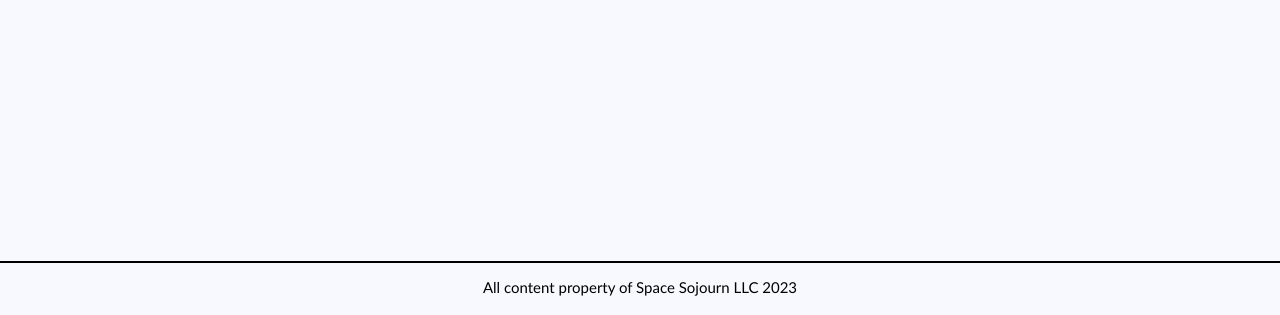
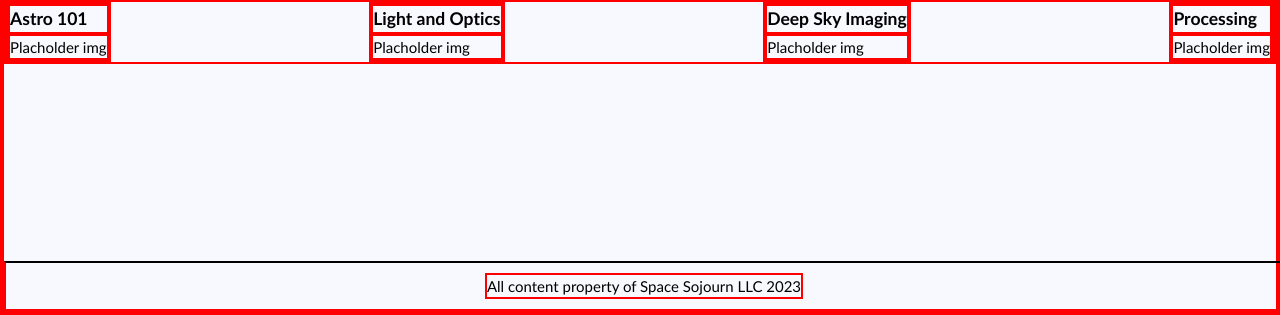
Before and after one commit to moose2d/moose2d.github.io, a website: page index.html in a window 1280 px wide. Shown: the part 489-804 px from the top of the page. Drawn offline with Linux system fonts and the light colour scheme.

Commit message:
Updated main page layout and added a thumbnails class div to stylesheet

```diff
--- a/css/style.css
+++ b/css/style.css
@@ -97,6 +97,11 @@ select {
   }
 }
 
+  body {
+    font-size: 15px;
+    font-family: Optima, sans-serif;
+    background: ghostwhite;
+  }
 /* Utility Classes */
 
 .visually-hidden {
@@ -240,10 +245,17 @@ select {
     justify-self: right;
   }
 
+
+  .thumbnails {
+    display: flex;
+    justify-content: space-between;
+  }
+
   /* General Stylings */
 
   .container {
     display: flex;
+    height: 100%;
   }
 
   .image-gallery{
@@ -268,6 +280,16 @@ select {
     margin-right: 5px;
   }
 
+  .content-window {
+    height: 100%;
+  }
+
+  .section-title h1{
+    text-align: center;
+    justify-self: center;
+    align-self: center;
+  }
+
   .button {
     border: none;
     color: var(--clr-nebula-lightblue);
@@ -275,14 +297,8 @@ select {
     border-radius: 8px;
   }
 
-  body {
-    font-size: 15px;
-    font-family: Optima, sans-serif;
-    background: ghostwhite;
-  }
-
 /* Red Box Border to Help with Seeing Layout */
 /* Disable for production */
 * {
-  /*border: 2px solid red;*/
+  border: 2px solid red;
 }
--- a/index.html
+++ b/index.html
@@ -48,7 +48,7 @@
 				<li> <a href="https://www.pixinsight.com"> PixInsight </a> </li>
 			</ul>
 		</div>
-		<div class = "content-window">
+		<div class ="content-window">
 			<h2> Why "Sojourn"?</h2>
 			<p>What does "sojourn" mean? The word <em>sojourn</em> refers to a temporary stay somewhere. In the timeline of the universe, life will only occupy an unbelievably small fraction of it (watch this video by <a href="https://www.youtube.com/watch?v=uD4izuDMUQA&t=4s"> MelodySheep </a> on YouTube if you want your mind blown). The majority of time in the universe will be lifeless. As humans, we are lucky to have a short sojourn in space during which we can marvel at the beauty that surrounds us. Through astrophotography, we can learn about own world, our nearest neighbors in the solar system, and of distant galaxies and nebula. We can study astronomy, learn about mathematics, optics, light propogation, and engineering all at once. We can travel back in time by imaging distance objects millions of lightyears away, which, in turn, can give us clues about the future of the universe, and of our own future here on Earth.</p>
 			<h2>The Mission of Space Sojourn Astro </h2>
@@ -56,9 +56,30 @@
 		</div>
 	</div>
 
-	<div class = "footer">
+		<div class = "section-title">
+			<h1> Get Started Today </h1>
+		</div>
+		<div class = "thumbnails">
+			<div class = "img1">
+				<h3> Astro 101 </h3>
+				<p>Placholder img</p>
+			</div>
+			<div class = "img1">
+				<h3> Light and Optics </h3>
+				<p>Placholder img</p>
+			</div>
+			<div class = "img1">
+				<h3> Deep Sky Imaging </h3>
+				<p>Placholder img</p>
+			</div>
+			<div class = "img1">
+				<h3> Processing </h3>
+				<p>Placholder img</p>
+			</div>
+		</div>
+	<footer class ="footer">
 		<p>All content property of Space Sojourn LLC 2023</p>
-	</div>
+	</footer>
 
 
 
```
